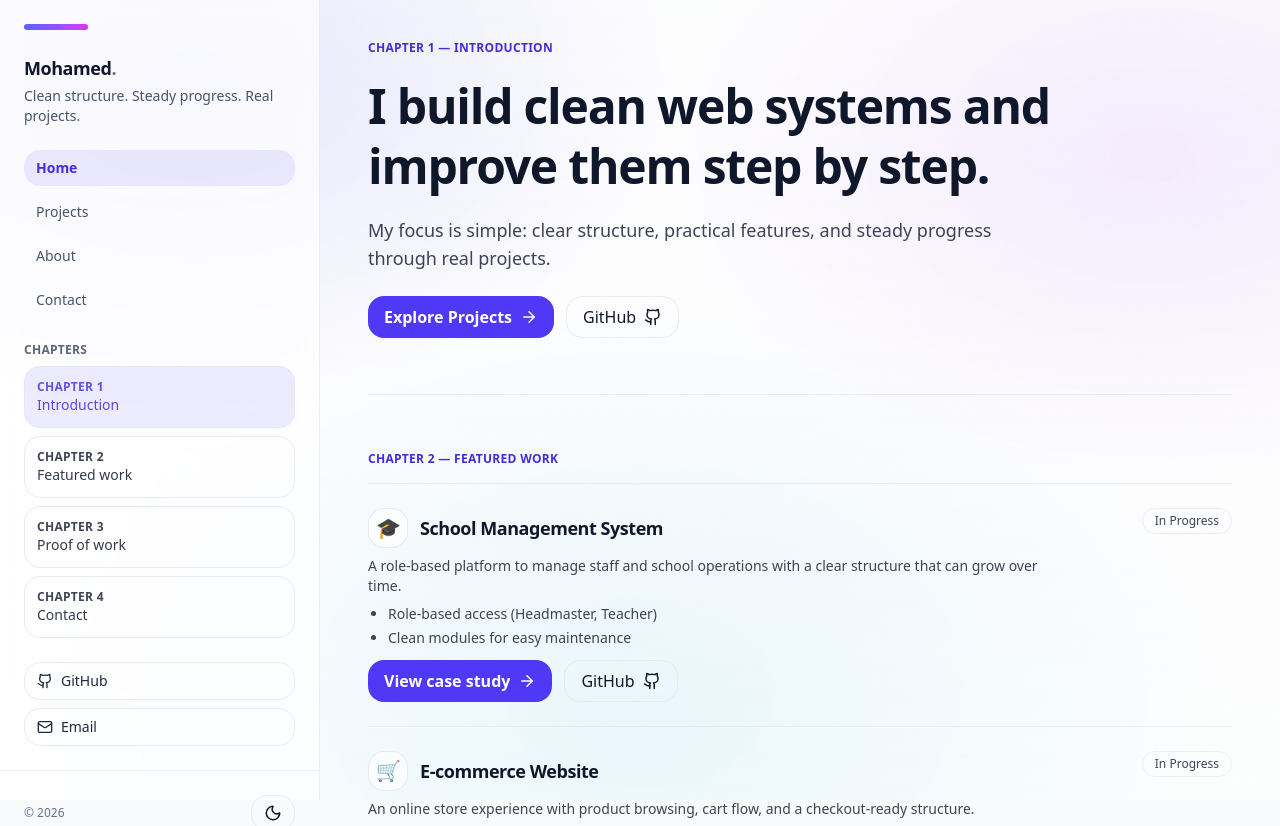
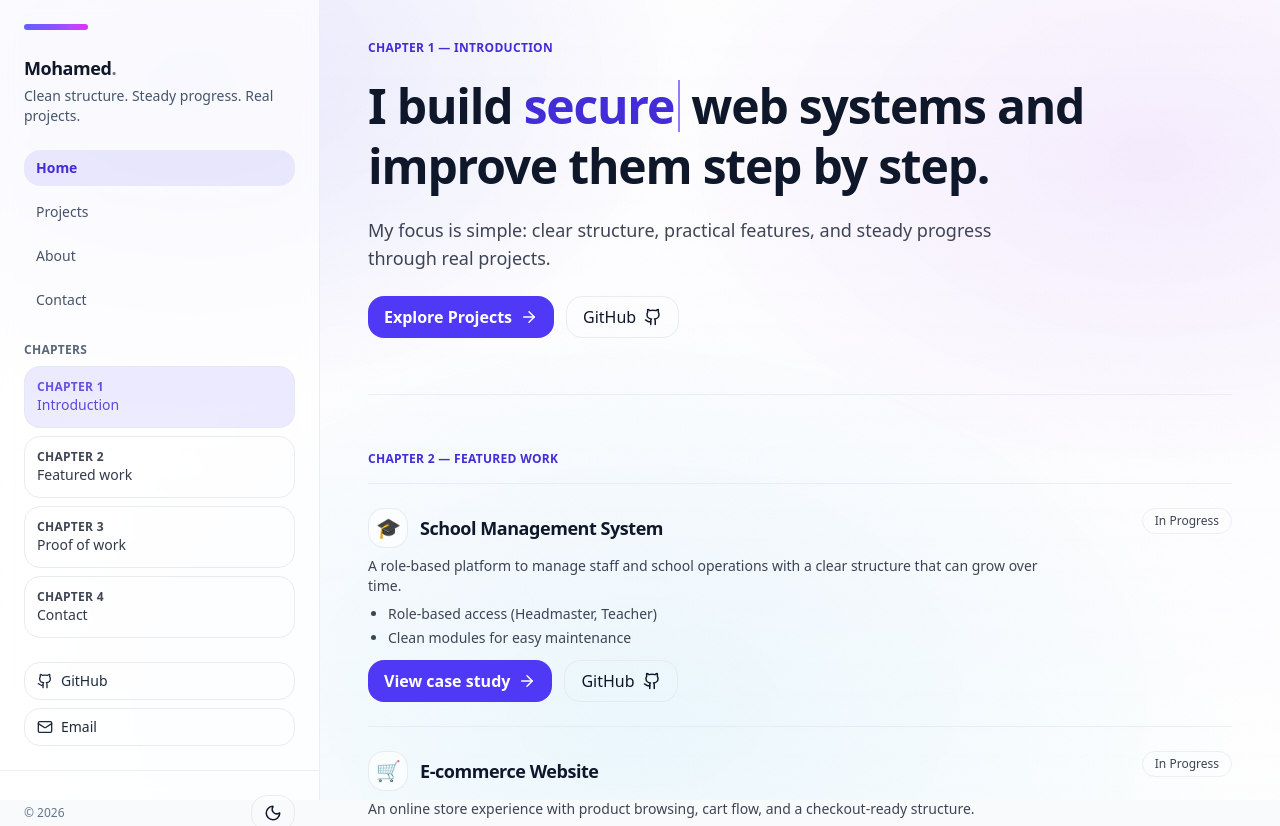
Before and after one commit to mohamed-tz-dev/my-portfolio, a React (Vite) app: page / in a window 1280 px wide. Shown: the top 826 px of the page. Built offline with nearby package versions, Linux system fonts and the light colour scheme.

Commit message:
feat: add typewriter word swap to hero

```diff
--- /dev/null
+++ b/src/components/TypewriterSwap.jsx
@@ -0,0 +1,66 @@
+import { useEffect, useMemo, useState } from "react";
+
+function clamp(n, a, b) {
+  return Math.max(a, Math.min(b, n));
+}
+
+/**
+ * Minimal typewriter word swap.
+ * - Types a word, pauses, deletes, moves to next word.
+ * - No external libs, stable in Codespaces.
+ */
+export default function TypewriterSwap({
+  words = ["reliable", "clean", "scalable", "secure"],
+  typingMs = 55,
+  deletingMs = 35,
+  pauseMs = 900
+}) {
+  const list = useMemo(
+    () => (Array.isArray(words) && words.length ? words : ["reliable"]),
+    [words]
+  );
+
+  const [index, setIndex] = useState(0);
+  const [text, setText] = useState("");
+  const [mode, setMode] = useState("typing"); // typing | pause | deleting
+
+  useEffect(() => {
+    const full = list[index] || "";
+    let t;
+
+    if (mode === "typing") {
+      const nextLen = clamp(text.length + 1, 0, full.length);
+      const next = full.slice(0, nextLen);
+      t = setTimeout(() => {
+        setText(next);
+        if (next === full) setMode("pause");
+      }, typingMs);
+    }
+
+    if (mode === "pause") {
+      t = setTimeout(() => setMode("deleting"), pauseMs);
+    }
+
+    if (mode === "deleting") {
+      const nextLen = clamp(text.length - 1, 0, full.length);
+      const next = full.slice(0, nextLen);
+      t = setTimeout(() => {
+        setText(next);
+        if (nextLen === 0) {
+          setIndex((i) => (i + 1) % list.length);
+          setMode("typing");
+        }
+      }, deletingMs);
+    }
+
+    return () => clearTimeout(t);
+  }, [text, mode, index, list, typingMs, deletingMs, pauseMs]);
+
+  return (
+    <span className="inline-flex items-center">
+      <span className="text-indigo-700 dark:text-indigo-200">{text}</span>
+      {/* caret */}
+      <span className="ml-1 inline-block h-[1.1em] w-[2px] bg-indigo-600/70 dark:bg-indigo-300/70 animate-pulse" />
+    </span>
+  );
+}
--- a/src/pages/Home.jsx
+++ b/src/pages/Home.jsx
@@ -3,11 +3,10 @@ import { Link } from "react-router-dom";
 import { ArrowRight, Github } from "lucide-react";
 import { projects } from "../data/projects";
 import { useActiveSection } from "../context/activeSection";
+import TypewriterSwap from "../components/TypewriterSwap";
 
 function Divider() {
-  return (
-    <div className="h-px w-full bg-slate-200/70 dark:bg-slate-800/70" />
-  );
+  return <div className="h-px w-full bg-slate-200/70 dark:bg-slate-800/70" />;
 }
 
 function FeaturedRow({ p }) {
@@ -16,17 +15,22 @@ function FeaturedRow({ p }) {
       <div className="flex items-start justify-between gap-4">
         <div className="space-y-2">
           <div className="flex items-center gap-3">
-            <div className="h-10 w-10 rounded-2xl border border-slate-200/80 dark:border-slate-800/80
-                            bg-white/60 dark:bg-slate-950/40 grid place-items-center text-xl">
+            <div
+              className="h-10 w-10 rounded-2xl border border-slate-200/80 dark:border-slate-800/80
+                         bg-white/60 dark:bg-slate-950/40 grid place-items-center text-xl"
+            >
               {p.hero || "⭐"}
             </div>
             <h3 className="text-lg font-bold tracking-tight">{p.title}</h3>
           </div>
+
           <p className="text-sm opacity-80 max-w-2xl">{p.description}</p>
 
           {p.highlights?.length ? (
             <ul className="text-sm opacity-80 list-disc pl-5 space-y-1">
-              {p.highlights.slice(0, 2).map((h) => <li key={h}>{h}</li>)}
+              {p.highlights.slice(0, 2).map((h) => (
+                <li key={h}>{h}</li>
+              ))}
             </ul>
           ) : null}
 
@@ -38,6 +42,7 @@ function FeaturedRow({ p }) {
             >
               View case study <ArrowRight size={18} />
             </Link>
+
             {p.githubUrl ? (
               <a
                 href={p.githubUrl}
@@ -74,14 +79,17 @@ export default function Home() {
 
     const obs = new IntersectionObserver(
       (entries) => {
-        // pick the most visible section
         const visible = entries
           .filter((e) => e.isIntersecting)
           .sort((a, b) => (b.intersectionRatio || 0) - (a.intersectionRatio || 0))[0];
 
         if (visible?.target?.id) setActiveSection(visible.target.id);
       },
-      { root: null, threshold: [0.2, 0.35, 0.5, 0.65], rootMargin: "-15% 0px -65% 0px" }
+      {
+        root: null,
+        threshold: [0.2, 0.35, 0.5, 0.65],
+        rootMargin: "-15% 0px -65% 0px"
+      }
     );
 
     elements.forEach((el) => obs.observe(el));
@@ -97,7 +105,14 @@ export default function Home() {
         </p>
 
         <h1 className="text-4xl md:text-5xl font-bold tracking-tight leading-tight">
-          I build clean web systems and improve them step by step.
+          I build{" "}
+          <TypewriterSwap
+            words={["reliable", "clean", "scalable", "secure"]}
+            typingMs={55}
+            deletingMs={35}
+            pauseMs={900}
+          />{" "}
+          web systems and improve them step by step.
         </h1>
 
         <p className="text-lg opacity-80 max-w-2xl">
```
